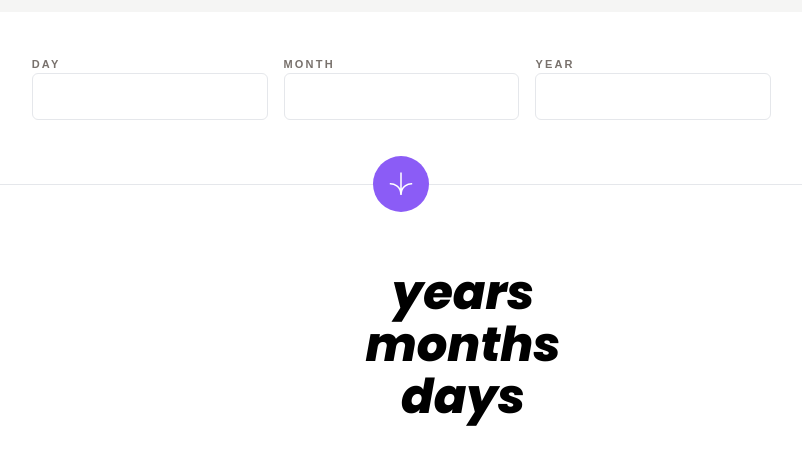
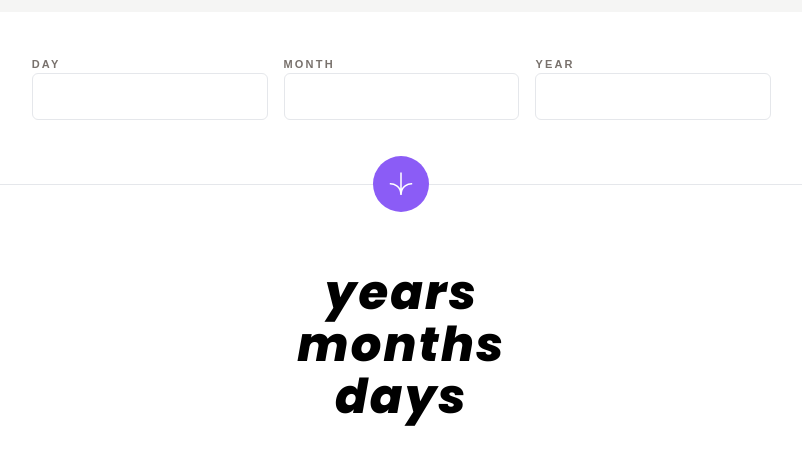
Before and after one commit to lingyundai/age-calculator, a React (Create React App) app: page / in a window 1280 px wide. Shown: the part 148-612 px from the top of the page, without its empty margins (177-979 px from the left). Built offline with nearby package versions, Linux system fonts and the light colour scheme.

Commit message:
added date-fns

```diff
--- a/package.json
+++ b/package.json
@@ -6,6 +6,7 @@
     "@testing-library/jest-dom": "^5.16.5",
     "@testing-library/react": "^13.4.0",
     "@testing-library/user-event": "^13.5.0",
+    "date-fns": "^2.30.0",
     "react": "^18.2.0",
     "react-dom": "^18.2.0",
     "react-scripts": "5.0.1",
--- a/src/components/CalculatorDisplay.js
+++ /dev/null
@@ -1,18 +0,0 @@
-function CalculatorDisplay() {
-
-    return (
-        <div class="flex flex-col text-5xl items-center font-poppinsItalic pt-20 space-y-1">
-            <div>
-                years
-            </div>
-            <div>
-                months
-            </div>
-            <div>
-                days
-            </div>
-    </div>
-    )
-}
-
-export default CalculatorDisplay;
--- a/src/components/CalculatorForm.js
+++ b/src/components/CalculatorForm.js
@@ -1,34 +1,61 @@
+import { useState } from "react";
+import { add } from 'date-fns';
+
 function CalculatorForm() {
+    const [day, setDay] = useState(null);
+    const [month, setMonth] = useState(null);
+    const [year, setYear] = useState(null);
+
+    function statesBundle(day, month, year) {
+        setDay(day);
+        setMonth(month);
+        setYear(year);
+    }
 
     return (
-        <form class="max-w-fit pt-6 text-stone-500 font-poppins font-semibold text-[11px] tracking-[0.2em]">
-            <div class="flex pt-5 space-x-4 justify-center">
+        <form class="max-w-fit pt-6 font-poppins font-semibold text-[11px] tracking-[0.2em]">
+            <div class="flex pt-5 space-x-4 justify-center text-stone-500">
                 <div class="w-1/4">
                     <label>DAY</label>
-                    <input name="day" class="border rounded-md w-full
-                         text-lg py-2 text-black tracking-wider indent-3
-                         focus:outline-none focus:border-violet-500" />
+                    <input value={day}
+                        name="day"
+                        class="border rounded-md w-full
+                        text-lg py-2 text-black tracking-wider indent-3
+                        focus:outline-none focus:border-violet-500" />
                 </div>
                 <div class="w-1/4">
                     <label>MONTH</label>
-                    <input name="month" class="border rounded-md w-full
+                    <input value={month}
+                        name="month" class="border rounded-md w-full
                         text-lg py-2 text-black tracking-wider indent-3
                         focus:outline-none focus:border-violet-500" />
                 </div>
                 <div class="w-1/4">
                     <label>YEAR</label>
-                    <input name="year" class="border rounded-md w-full
+                    <input value={year}
+                        name="year" class="border rounded-md w-full
                         text-lg py-2 text-black tracking-wider indent-3
                         focus:outline-none focus:border-violet-500" />
                 </div>
             </div>
-            <div class="pt-16 px-7 inline-flex items-center justify-center w-full" onClick={e => console.log("onclick")}>
+            <div class="pt-16 px-7 inline-flex items-center justify-center w-full" onClick={() => statesBundle(day, month, year)}>
                 <hr class="w-full"/>
                 <svg class="w-14 h-14 bg-violet-500 rounded-full absolute" viewBox="-32 15 110 15" xmlns="http://www.w3.org/2000/svg">
                     <path fill="none" stroke="#FFF" stroke-width="3"
                         d="M1 22.019C8.333 21.686 23 25.616 23 44m0 0V0m22 22.019C37.667 21.686 23 25.616 23 44"/>
                 </svg>
             </div>
+            <div class="flex flex-col text-5xl items-center font-poppinsItalic pt-20 space-y-1">
+                <div>
+                    years
+                </div>
+                <div>
+                    months
+                </div>
+                <div>
+                    days
+                </div>
+            </div>
         </form>
     )
 }
--- a/src/containers/CalculatorContainer.js
+++ b/src/containers/CalculatorContainer.js
@@ -1,4 +1,3 @@
-import CalculatorDisplay from "../components/CalculatorDisplay";
 import CalculatorForm from "../components/CalculatorForm";
 
 function CalculatorContainer() {
@@ -8,7 +7,6 @@ function CalculatorContainer() {
             <div class="h-3/5 w-10/12 bg-white
                         rounded-br-large rounded-t-default rounded-bl-default">
                 <CalculatorForm />
-                <CalculatorDisplay />
             </div>
         </div>
     )
```
Also changed, not shown: 1 other file (tests, documents, lock files or other folders).
